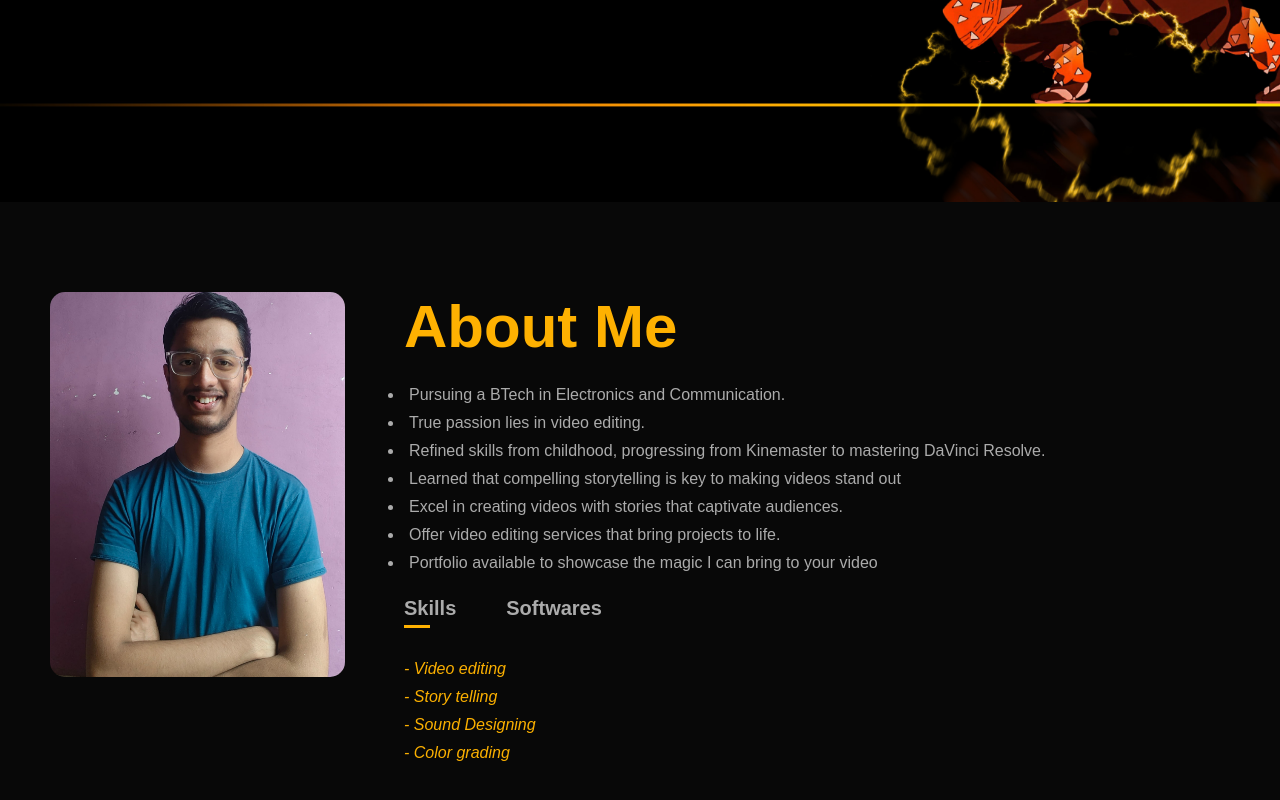
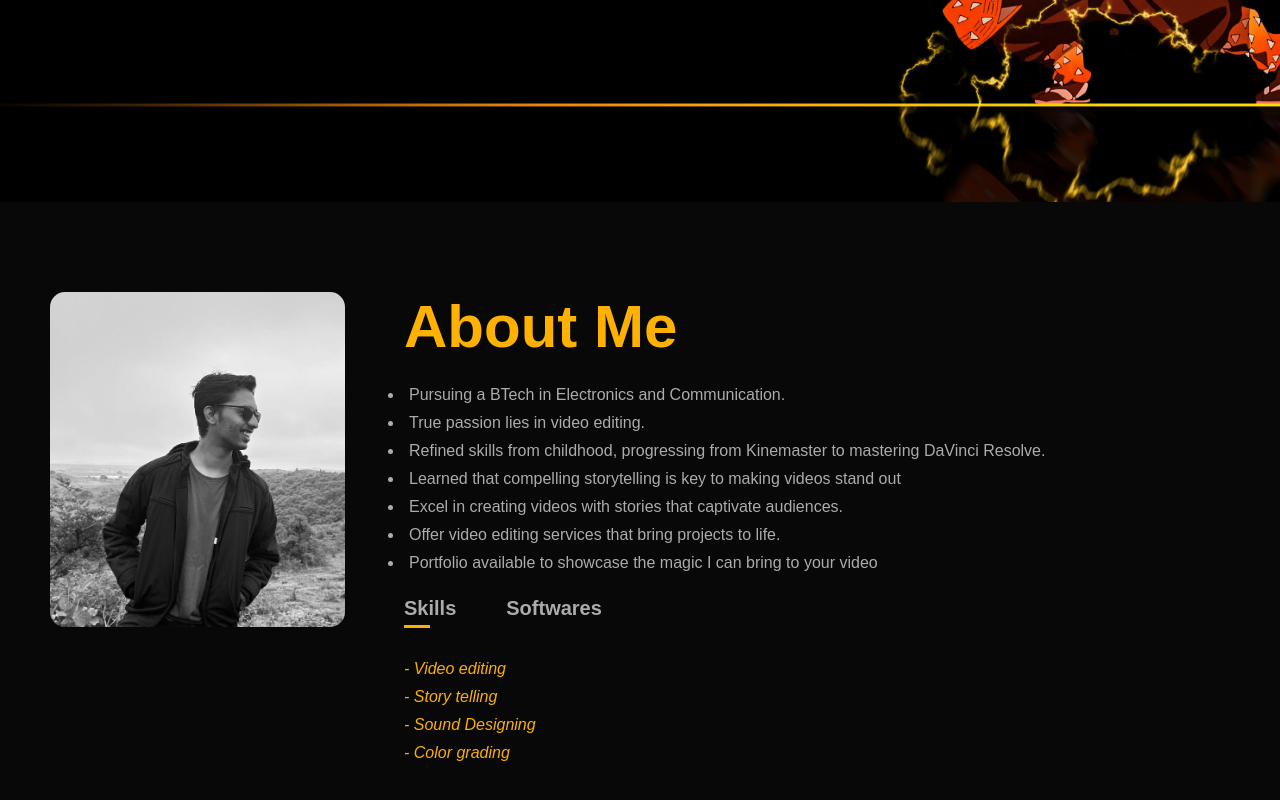
Before and after one commit to akashchincholkar/portfolio, a plain HTML site: page index.html in a window 1280 px wide. Shown: the part 598-1398 px from the top of the page. Drawn offline with Linux system fonts and the light colour scheme.

Commit message:
new file:   images/mahismal.jpg 	modified:   index.html

```diff
--- a/index.html
+++ b/index.html
@@ -40,7 +40,7 @@
         <div class="container">
             <div class="row">
                 <div class="about-col-1">
-                    <img src="images/WhatsApp Image 2024-07-05 at 15.34.09_ea522bd5.jpg" alt="">
+                    <img src="images/mahismal.jpg" alt="">
                 </div>
                 <div class="about-col-2">
                     <h1 class="sub">About Me</h1>
```
Also changed, not shown: images/mahismal.jpg (added).
